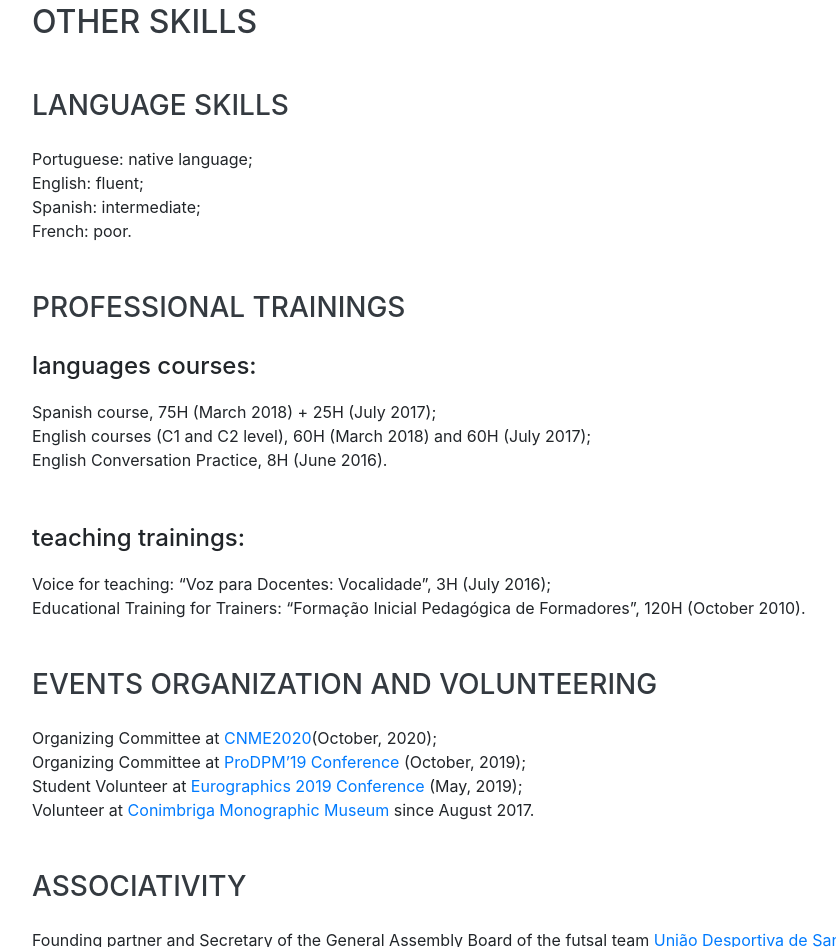
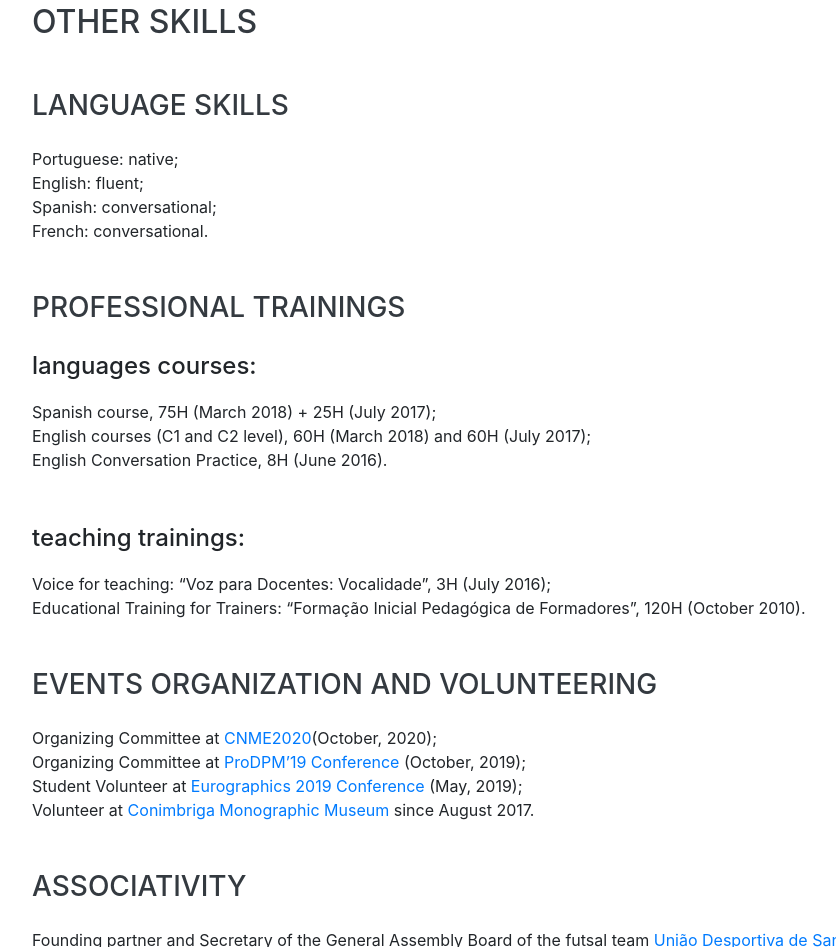
Before and after one commit to anabelamarto/anabelamarto.github.io, a website with bundled scripts: page cv/index.html in a window 1280 px wide. Shown: the part 2949-3896 px from the top of the page, without its empty margins (288-1124 px from the left). Built offline with nearby package versions, Linux system fonts and the light colour scheme; a web font is replaced by a local one.

Commit message:
Update index.html
update language

```diff
--- a/cv/index.html
+++ b/cv/index.html
@@ -208,10 +208,10 @@
 		<br>
 		<div class="resume-item d-flex flex-column flex-md-row justify-content-between mb-5">
           <div class="resume-content">
-            <div>Portuguese: native language;</div>
+            <div>Portuguese: native;</div>
 			<div>English: fluent;</div>
-			<div>Spanish: intermediate;</div>
-			<div>French: poor.</div>
+			<div>Spanish: conversational;</div>
+			<div>French: conversational.</div>
 			</div>
         </div>
 
```
